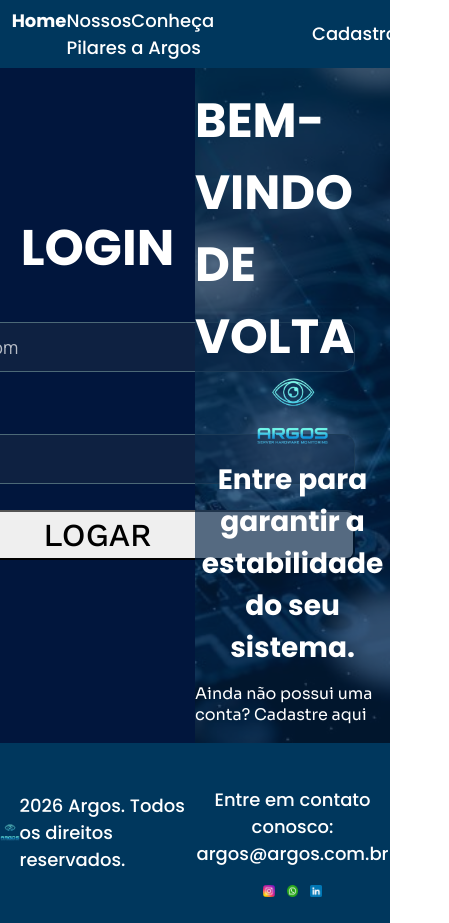
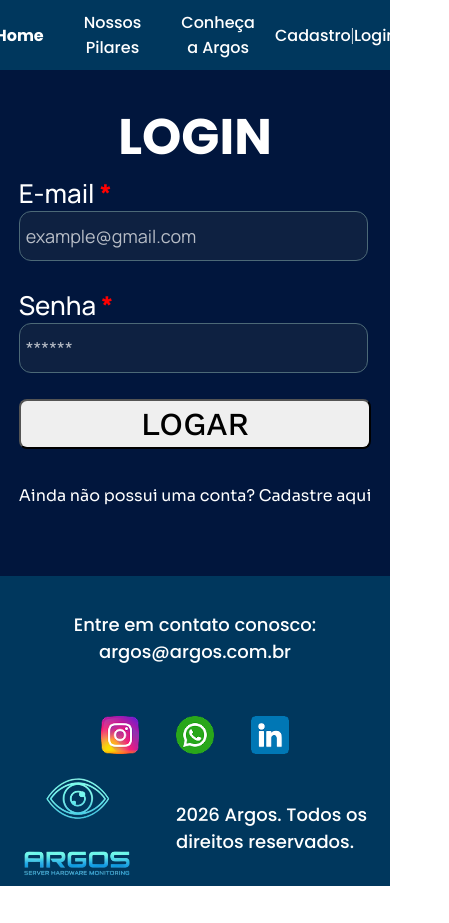
Before and after one commit to BestPIGroup/Projeto-Argos, a website: page SITE/public/login.html in a window 390 px wide. Shown: the whole page, 449 px wide, since content can reach past the window. After the commit the page ends 886 px from the top, so only its background shows below. Drawn offline with nearby package versions, Linux system fonts and the light colour scheme.

Commit message:
Responsividade_da_pagina_de_login_e_cadastro

```diff
--- a/SITE/public/css/cadastro.css
+++ b/SITE/public/css/cadastro.css
@@ -24,6 +24,17 @@
     flex-direction: column;
     justify-content: center;
     align-items: center;
+}
+.cadastro a{
+    display: none;
+    justify-self: center;
+    font-family: 'Sora', sans-serif;
+    font-weight: 600;
+    font-size: 18px;
+    text-decoration: none;
+    color: white;
+    transition: all 0.8s ease;
+    margin-top: 3%;
 }
 .formulario{
     display: flex;
@@ -139,3 +150,99 @@
     transform: scale(1.1);
     text-decoration: underline;
 }
+
+@media screen and (max-width: 800px){
+header {
+display: flex;
+max-width: 100%;
+height: 70px;
+flex-direction: row;
+/* justify-content: space-between; */
+justify-content: center;
+gap: 80px;
+/* padding-left: 20px;
+padding-right: 80px; */
+
+font-size: 16px;
+}
+
+header .nav, header .nav2 {
+text-align: center;
+align-items: center;
+margin: 0;
+}
+
+header .nav {
+display: flex;
+max-width: 200px;
+width: 400px;
+flex-direction: row;
+justify-content: space-around;
+gap: 40px;
+
+margin: 0px;
+}
+
+header .nav2 {
+width: 100%;
+max-width: 100px;
+margin-right: 20px;
+}
+.login{
+    margin: 0;
+}
+.cadastro{
+    width: 100%;
+}
+.cadastro a{
+    display: flex;
+}
+.cadastro button{
+    height: 100px;
+    font-size: 16px;
+}
+.effect-text{
+    width: 100%;
+    display: none;
+}
+
+footer {
+display: flex;
+flex-direction: column;
+}
+
+.footer {
+order: 3;
+width: 100%;
+display: flex;
+flex-direction: row;
+justify-content: center;
+gap: 40px;
+}
+
+.footer p {
+max-width: 50%;
+}
+
+.footer img {
+width: 30%;
+}
+
+footer hr {
+order: 2;
+min-height: 0px;
+width: 90%;
+margin: 20px;
+}
+
+.sociais {
+order: 1;
+width: 80%;
+}
+
+.sociais-img {
+width: 60%;
+}
+
+
+}
--- a/SITE/public/css/login.css
+++ b/SITE/public/css/login.css
@@ -60,9 +60,7 @@
 .footer img{
   width: 10%;
 }
-hr{
-  min-height: 130px;
-}
+
 .sociais{
   display: flex;
   flex-direction: column;
@@ -117,13 +115,6 @@
     background-color: #01163D;
 }
 
-.card-login1 hr {
-    width: 600px;
-    border: none;
-    height: 1px;
-    background: #ffffff8a;
-    border-radius: 10px;
-}
 
 .card-login1 h2 {
     align-self: center;
@@ -171,9 +162,6 @@
     margin-bottom: 40px;
 }
 
-.formulario .campo {
-    max-width: 100%;
-}
 
 .formulario .campo input {
     font-size: 18px;
@@ -222,7 +210,14 @@
     text-align: center;
     margin: 8px;
 }
-
+.card-login1 a{
+    display: none;
+    color: white;
+    text-decoration: none;
+    font-family: "Sora";
+    transition: all 0.8s ease;
+    margin-top: 3%;
+}
 .card-login2 a {
     color: white;
     text-decoration: none;
@@ -241,3 +236,103 @@
     transform: scale(1.1);
     text-decoration: underline;
 }
+
+@media screen and (max-width: 800px){
+
+    .login {
+        height: 60%;
+    }
+
+header {
+display: flex;
+max-width: 100%;
+height: 70px;
+flex-direction: row;
+/* justify-content: space-between; */
+justify-content: center;
+gap: 80px;
+/* padding-left: 20px;
+padding-right: 80px; */
+
+font-size: 16px;
+}
+
+header .nav, header .nav2 {
+text-align: center;
+align-items: center;
+margin: 0;
+}
+
+header .nav {
+display: flex;
+max-width: 200px;
+width: 400px;
+flex-direction: row;
+justify-content: space-around;
+gap: 40px;
+
+margin: 0px;
+}
+
+header .nav2 {
+width: 100%;
+max-width: 100px;
+margin-right: 20px;
+}
+.containers{
+    background-image: none;
+}
+.formulario .campo input{
+    width: 95%;
+}
+
+.card-login2{
+    display: none;
+}
+.card-login1{
+    width: 100%;
+}
+.card-login1 a{
+    display: flex;
+}
+
+footer {
+display: flex;
+flex-direction: column;
+height: 310px;
+}
+
+.footer {
+order: 3;
+width: 100%;
+display: flex;
+flex-direction: row;
+justify-content: center;
+gap: 40px;
+}
+
+.footer p {
+max-width: 50%;
+}
+
+.footer img {
+width: 30%;
+}
+
+footer hr {
+order: 2;
+min-height: 0px;
+width: 90%;
+margin: 20px;
+}
+
+.sociais {
+order: 1;
+width: 80%;
+}
+
+.sociais-img {
+width: 60%;
+}
+
+}
--- a/SITE/public/login.html
+++ b/SITE/public/login.html
@@ -47,6 +47,7 @@
                         <input id="senha_input" type="password" placeholder="******">
                     </div>
                     <button class="botao" onclick="entrar()">LOGAR</button>
+                    <a href="cadastro.html">Ainda não possui uma conta? Cadastre aqui</a>
                 </div>
 
             </div>
```
Also changed, not shown: SITE/public/cadastro.html (+1 -0 lines).
